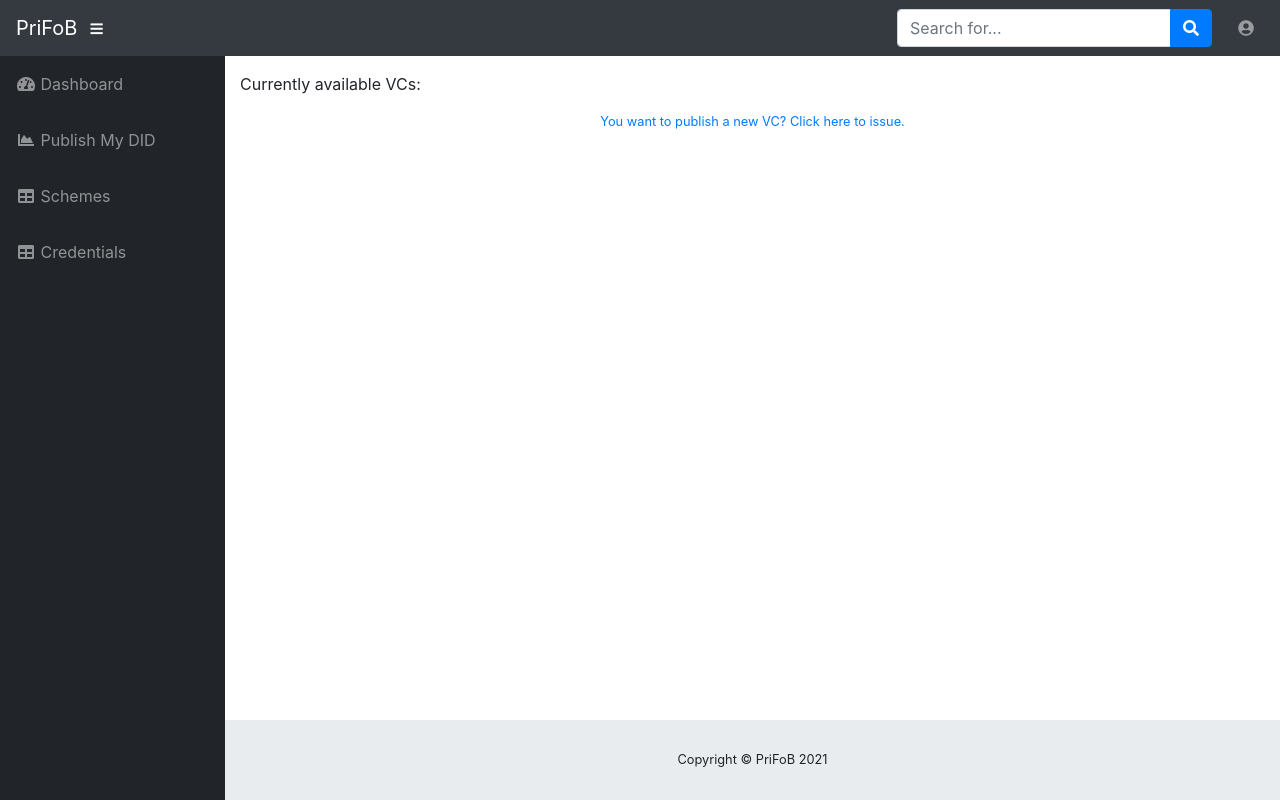
After one commit to sed-inf-u-szeged/PriFoB, a Flask app: template Web_implementation/templates/credentials.html in a window 1280 px wide. The commit adds this page. Run offline with Flask 2, Linux system fonts and the light colour scheme; the template is opened without the code that fills it, so the values that code supplies are empty; parts of the project's set-up code (start-up, migrations or seed data) failed here and were passed over; some libraries are stand-ins or nearby versions.

Commit message:
add_schema_and_VC_pages

```diff
--- a/Web_implementation/app.py
+++ b/Web_implementation/app.py
@@ -13,6 +13,8 @@ import terminology
 import my_address
 import msg_constructor
 import client
+import os
+import output
 
 
 app = Flask(__name__)
@@ -48,19 +50,35 @@ def publish_my_DID():
     issuer_name = form.issuer_name.data
     publish_info, file_exists = shared_functions.open_saved_file('local_files/DID_info/DID_info.txt')
     DID_is_published = publish_info['is_published']
-    try:
-        my_public_key = new_encryption_module.prepare_key_for_use(terminology.public, 'DID')
-    except:
-        string_pri_key, string_pub_key = new_encryption_module.generate_PKI_keys('DID')
-        my_public_key = new_encryption_module.prepare_key_for_use(terminology.public, 'DID')
-    deserialized_public_key = new_encryption_module.deserialize_key(my_public_key)
-    DID_transaction = msg_constructor.new_did_transaction(issuer_name, session.get('address'), deserialized_public_key)
-    message = msg_constructor.construct_new_block_request(terminology.DID_publication_request, DID_transaction)
     if request.method == 'POST' and form.validate():
+        try:
+            my_public_key = new_encryption_module.prepare_key_for_use(terminology.public, 'DID')
+        except:
+            string_pri_key, string_pub_key = new_encryption_module.generate_PKI_keys('DID')
+            my_public_key = new_encryption_module.prepare_key_for_use(terminology.public, 'DID')
+        deserialized_public_key = new_encryption_module.deserialize_key(my_public_key)
+        DID_transaction = msg_constructor.new_did_transaction(issuer_name, session.get('address'), deserialized_public_key)
+        message = msg_constructor.construct_new_block_request(terminology.DID_publication_request, DID_transaction)
         client.send(message, session.get('gatewayAddress'))
-        flash(message)
+        flash(output.present_dictionary(message))
         flash('DID publication request was sent. Once a positive response arrives, you can publish new schemes and issue new credentials.')
     return render_template("publish_my_DID.html", form=form, did_is_published=DID_is_published)
+
+
+@app.route("/schemes", methods=['GET', 'POST'])
+@is_logged_in
+def schemes():
+    list_of_schema_titles = os.listdir("local_files/schemes/")
+    form = SchemaRequestForm(request.form)
+    return render_template("schemes.html", form=form, list_of_schema_titles=list_of_schema_titles)
+
+
+@app.route("/credentials", methods=['GET', 'POST'])
+@is_logged_in
+def credentials():
+    list_of_VC_titles = os.listdir("local_files/credentials/")
+    form = VCIssueForm(request.form)
+    return render_template("credentials.html", form=form, list_of_schema_titles=list_of_VC_titles)
 
 
 @app.route("/register", methods=['GET', 'POST'])
@@ -127,5 +145,5 @@ def index():
 
 if __name__ == '__main__':
     app.secret_key = '1234'
-    app.run('0.0.0.0', 5000, debug=True)
-    # app.run(debug=True)
+    # app.run('0.0.0.0', 5000, debug=True)
+    app.run(debug=True)
--- a/Web_implementation/local_files/DID_info/DID_info.json
+++ /dev/null
@@ -1 +0,0 @@
-{"is_published": false}
--- /dev/null
+++ b/Web_implementation/templates/credentials.html
@@ -0,0 +1,12 @@
+{% extends 'layout.html' %}
+
+{% block body %}
+{% include 'includes/_messages.html' %}
+<p>Currently available VCs:</p>
+    {% for VC in list_of_VC_titles: %}
+        {% print VC %}
+    {% endfor %}
+<div class="text-center">
+            <a class="d-block small mt-3" href="issue_VC">You want to publish a new VC? Click here to issue.</a>
+          </div>
+{% endblock %}
--- a/Web_implementation/templates/layout.html
+++ b/Web_implementation/templates/layout.html
@@ -71,19 +71,14 @@
             <span>Publish My DID</span></a>
         </li>
         {% if page=='schemes' %}<li class="nav-item active">{% else %}<li class="nav-item">{% endif %}
-          <a class="nav-link" href="transaction">
+          <a class="nav-link" href="schemes">
             <i class="fas fa-fw fa-table"></i>
-            <span>New Schema</span></a>
+            <span>Schemes</span></a>
         </li>
         {% if page=='Credentials' %}<li class="nav-item active">{% else %}<li class="nav-item">{% endif %}
-          <a class="nav-link" href="transaction">
+          <a class="nav-link" href="credentials">
             <i class="fas fa-fw fa-table"></i>
             <span>Credentials</span></a>
-        </li>
-        {% if page=='transaction' %}<li class="nav-item active">{% else %}<li class="nav-item">{% endif %}
-          <a class="nav-link" href="transaction">
-            <i class="fas fa-fw fa-table"></i>
-            <span>Issue a VC</span></a>
         </li>
       </ul>
 
```
Also changed, not shown: Web_implementation/forms.py (+8 -0 lines), Web_implementation/templates/schemes.html (added, +20 -0 lines), Web_implementation/templates/add_schema.html (added), Web_implementation/templates/issue_VC.html (added).
